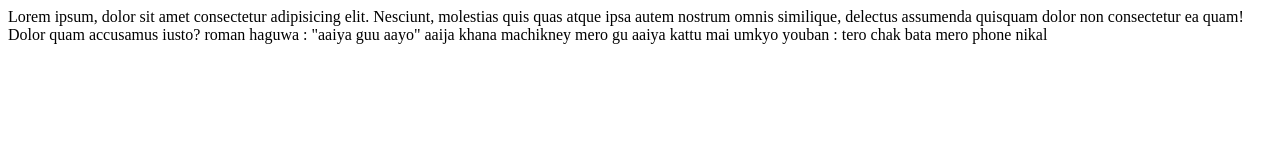
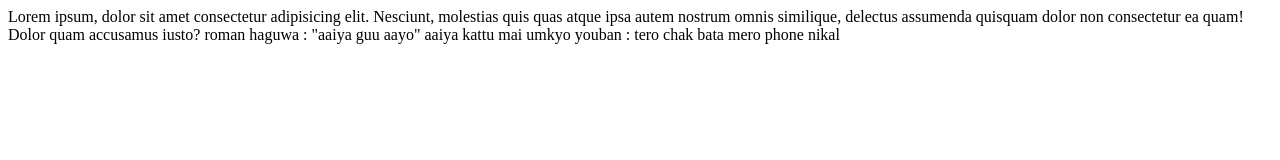
Before and after one commit to DonDai107/git-workshop, a plain HTML site: page index.html in a window 1280 px wide. Drawn offline with Linux system fonts and the light colour scheme.

Commit message:
Update index.html

```diff
--- a/index.html
+++ b/index.html
@@ -12,7 +12,7 @@
     atque ipsa autem nostrum omnis similique, delectus assumenda quisquam dolor non consectetur
     ea quam! Dolor quam accusamus iusto?
     roman haguwa : "aaiya guu aayo"
-    aaija khana machikney mero gu
+
     aaiya kattu mai umkyo
     youban : tero chak bata mero phone nikal
 </body>
```
